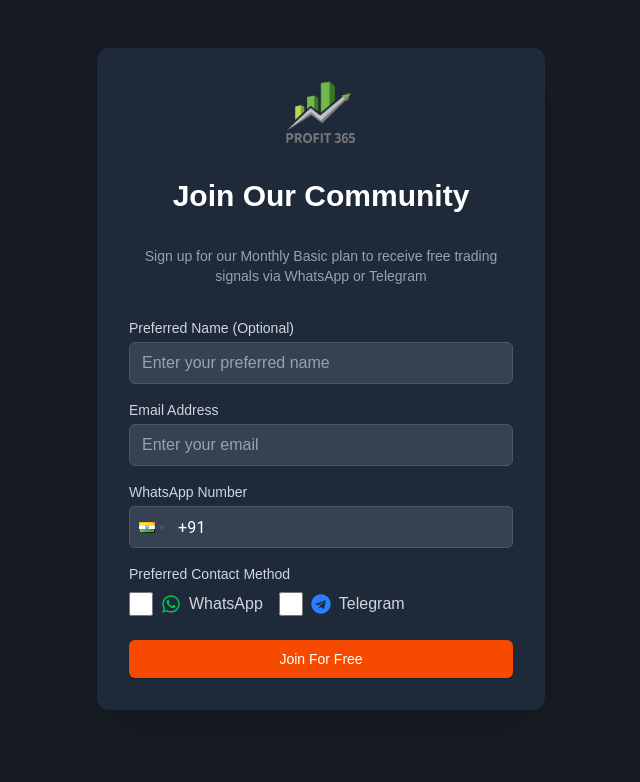
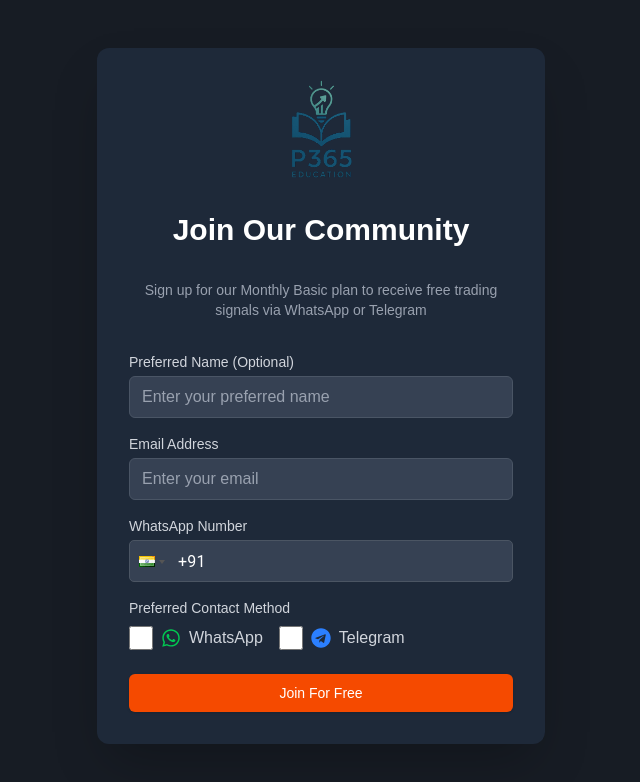
Before and after one commit to DeepGondaliya1/Profit-365-FreeBasicPlan, a Next.js app: page / in a window 1280 px wide. Shown: the top 782 px of the page, without its empty margins (319-959 px from the left). Built offline with nearby package versions, Linux system fonts and the light colour scheme.

Commit message:
Fix: Updated The Logo And Scaled up the logo

```diff
--- a/src/components/LoginForm.tsx
+++ b/src/components/LoginForm.tsx
@@ -277,8 +277,8 @@ export default function LoginForm({ setSuccessPreferences }: LoginFormProps) {
           <Image
             src="/Profit-365-logo.png"
             alt="Logo"
-            width={80}
-            height={70}
+            width={100}
+            height={100}
             className="object-contain"
           />
         </div>
```
Also changed, not shown: public/Profit-365-logo.png.
